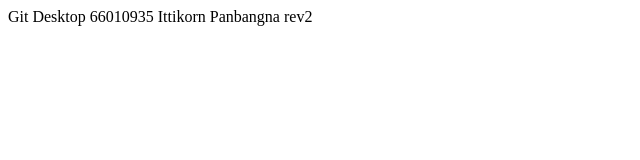
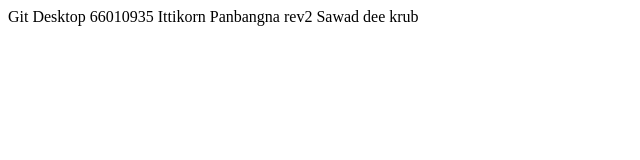
Before and after one commit to 66010935/git101, a plain HTML site: page index.html in a window 1280 px wide. Shown: the whole page, without its empty margins (0-640 px from the left). Drawn offline with Linux system fonts and the light colour scheme.

Commit message:
hello guy

```diff
--- a/index.html
+++ b/index.html
@@ -7,5 +7,6 @@
 </head>
 <body>
     Git Desktop 66010935 Ittikorn Panbangna rev2
+    Sawad dee krub
 </body>
 </html>
```
